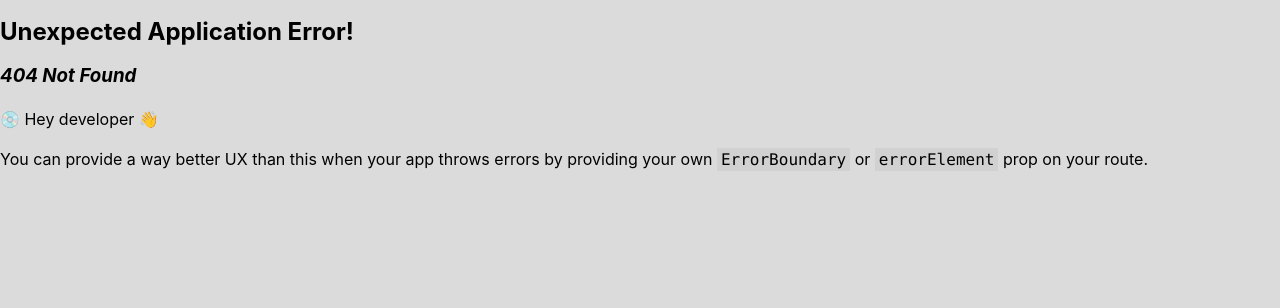
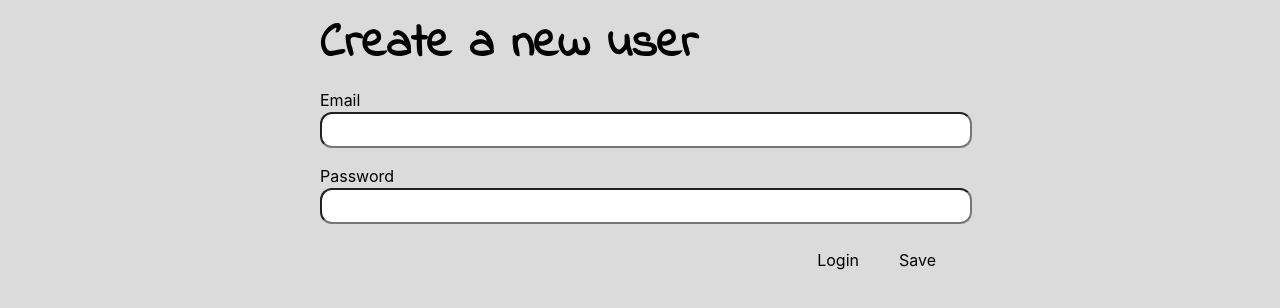
Before and after one commit to Melihberkaydn/Post-It-App, a React (Create React App) app: page /auth in a window 1280 px wide. Before the commit this address had no page. Shown: the top 308 px of the page. Built offline with nearby package versions, Linux system fonts and the light colour scheme.

Commit message:
Login and Logout Pages are added.

```diff
--- a/src/App.js
+++ b/src/App.js
@@ -1,5 +1,9 @@
 import { createBrowserRouter, RouterProvider } from "react-router-dom";
 import Layout from "./Layout";
+import AuthenticationPage, {
+  action as authAction,
+} from "../src/pages/AuthenticationPage";
+import { action as logoutAction } from "./pages/Logout";
 
 function App() {
   const router = createBrowserRouter([
@@ -7,6 +11,15 @@ function App() {
       path: "/",
       element: <Layout />,
     },
+    {
+      path: "auth",
+      element: <AuthenticationPage />,
+      action: authAction,
+    },
+    {
+      path: "logout",
+      action: logoutAction,
+    },
   ]);
 
   return <RouterProvider router={router} />;
--- /dev/null
+++ b/src/components/AuthForm.js
@@ -0,0 +1,52 @@
+import {
+  Form,
+  Link,
+  useSearchParams,
+  useActionData,
+  useNavigation,
+} from "react-router-dom";
+
+import classes from "./AuthForm.module.css";
+
+function AuthForm() {
+  const data = useActionData();
+  const navigation = useNavigation();
+
+  const [searchParams] = useSearchParams();
+  const isLogin = searchParams.get("mode") === "login";
+  const isSubmitting = navigation.state === "submitting";
+
+  return (
+    <>
+      <Form method="post" className={classes.form}>
+        <h1>{isLogin ? "Log in" : "Create a new user"}</h1>
+        {data && data.errors && (
+          <ul>
+            {Object.values(data.errors).map((err) => (
+              <li key={err}>{err}</li>
+            ))}
+          </ul>
+        )}
+        {data && data.message && <p>{data.message}</p>}
+        <p>
+          <label htmlFor="email">Email</label>
+          <input id="email" type="email" name="email" required />
+        </p>
+        <p>
+          <label htmlFor="image">Password</label>
+          <input id="password" type="password" name="password" required />
+        </p>
+        <div className={classes.actions}>
+          <Link to={`?mode=${isLogin ? "signup" : "login"}`}>
+            {isLogin ? "Create new user" : "Login"}
+          </Link>
+          <button disabled={isSubmitting}>
+            {isSubmitting ? "Submitting..." : "Save"}
+          </button>
+        </div>
+      </Form>
+    </>
+  );
+}
+
+export default AuthForm;
--- /dev/null
+++ b/src/components/AuthForm.module.css
@@ -0,0 +1,52 @@
+.form {
+  max-width: 40rem;
+  margin: 2rem auto;
+}
+
+.form input {
+}
+
+.form label,
+.form input,
+.form textarea {
+  display: block;
+  width: 100%;
+  border-radius: 12px;
+}
+
+.form input,
+.form textarea {
+  font: inherit;
+  padding: 0.25rem;
+}
+
+.actions {
+  display: flex;
+  gap: 1rem;
+  justify-content: flex-end;
+  align-items: center;
+}
+
+.actions button {
+  font: inherit;
+  cursor: pointer;
+  padding: 0.5rem 1.5rem;
+  border-radius: 4px;
+  background-color: var(--color-gray-300);
+  color: var(--color-gray-800);
+  border: none;
+}
+
+.actions a {
+  text-decoration: none;
+  background-color: transparent;
+  color: var(--color-gray-300);
+}
+
+.actions button:hover {
+  background-color: var(--color-primary-300);
+}
+
+.actions a:hover {
+  background-color: var(--color-gray-800);
+}
--- /dev/null
+++ b/src/pages/AuthenticationPage.js
@@ -0,0 +1,50 @@
+import { json, redirect } from "react-router-dom";
+
+import AuthForm from "../components/AuthForm";
+
+function AuthenticationPage() {
+  return <AuthForm />;
+}
+
+export default AuthenticationPage;
+
+export async function action({ request }) {
+  const searchParams = new URL(request.url).searchParams;
+  const mode = searchParams.get("mode") || "login";
+
+  if (mode !== "login" && mode !== "signup") {
+    throw json({ message: "Unsupported mode." }, { status: 422 });
+  }
+
+  const data = await request.formData();
+  const authData = {
+    email: data.get("email"),
+    password: data.get("password"),
+  };
+
+  const response = await fetch("http://localhost:8080/" + mode, {
+    method: "POST",
+    headers: {
+      "Content-Type": "application/json",
+    },
+    body: JSON.stringify(authData),
+  });
+
+  if (response.status === 422 || response.status === 401) {
+    return response;
+  }
+
+  if (!response.ok) {
+    throw json({ message: "Could not authenticate user." }, { status: 500 });
+  }
+
+  const resData = await response.json();
+  const token = resData.token;
+
+  localStorage.setItem("token", token);
+  const expiration = new Date();
+  expiration.setHours(expiration.getHours() + 1);
+  localStorage.setItem("expiration", expiration.toISOString());
+
+  return redirect("/");
+}
--- /dev/null
+++ b/src/pages/Logout.js
@@ -0,0 +1,7 @@
+import { redirect } from "react-router-dom";
+
+export function action() {
+  localStorage.removeItem("token");
+  localStorage.removeItem("expiration");
+  return redirect("/");
+}
```
Also changed, not shown: src/auth/auth.js (added, +38 -0 lines).
